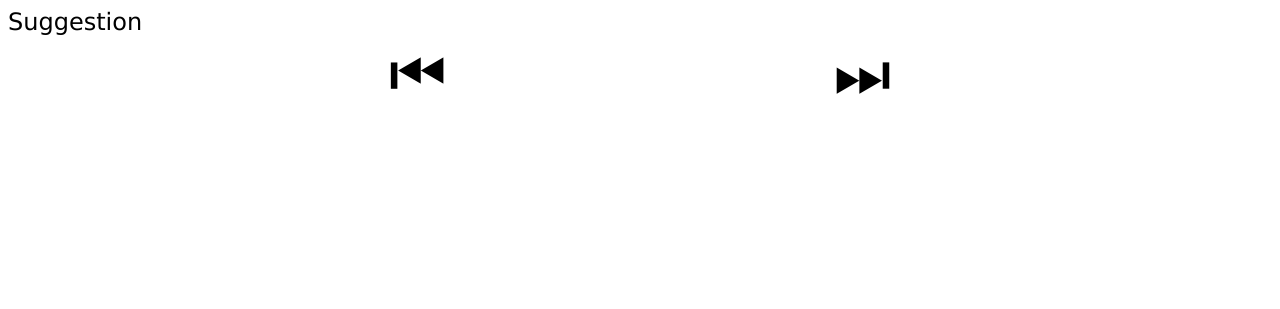
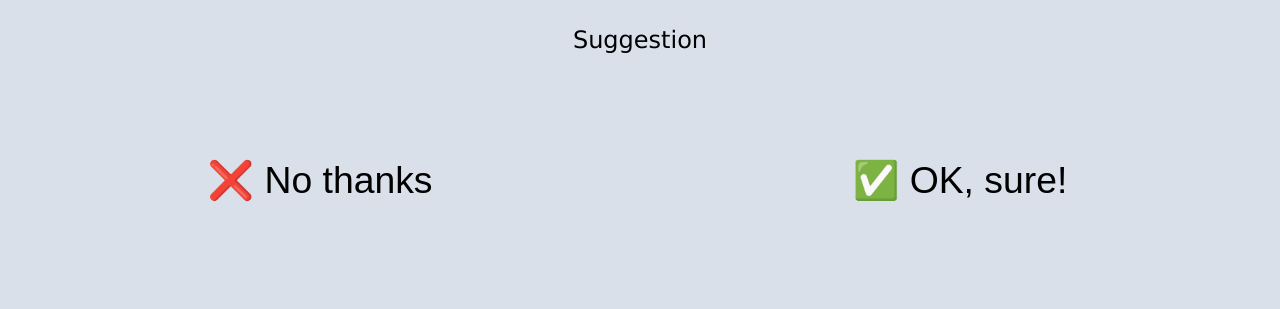
Before and after one commit to samilamti/next, a plain HTML site: page index.html in a window 1280 px wide. Drawn offline with Linux system fonts and the light colour scheme.

Commit message:
grid layout

```diff
--- a/index.html
+++ b/index.html
@@ -6,21 +6,32 @@
     <meta name="viewport" content="width=device-width, initial-scale=1.0">
     <title>Next</title>
     <style>
+        body {
+            width: 100%;
+            height: -webkit-fill-available;
+            margin: 2% 0;
+            display: grid;
+            grid-template-rows: 1fr 9fr;
+            grid-template-columns: 1fr 1fr;
+            background-color: #b2bed378;
+        }
         div#suggestion {
             font-size: 18pt;
             font-family: Verdana, Geneva, Tahoma, sans-serif;
+            grid-column: 1 / span 2;
+            text-align: center;
         }
         button {
-            font-size: 48pt;
+            font-size: 28pt;
             background-color: transparent;
             border-style: none;
         }
-        div#buttons {
-            display: flex;
-            flex-direction: row;
-            flex-wrap: nowrap;
-            align-content: center;
-            justify-content: space-evenly;
+        button#prev {
+            grid-row: 2;
+        }
+        button#next {
+            grid-row: 2;
+            grid-column: 2;
         }
     </style>
 </head>
@@ -28,10 +39,8 @@
     <div id="suggestion">
         Suggestion
     </div>
-    <div id="buttons">
-        <button id="prev"> ⏮ </button>
-        <button id="next"> ⏭ </button>
-    </div>
+    <button id="prev"> ❌ No thanks </button>
+    <button id="next"> ✅ OK, sure! </button>
     <script>
         const suggestion = document.getElementById('suggestion');
         const prev = document.getElementById('prev');
```
